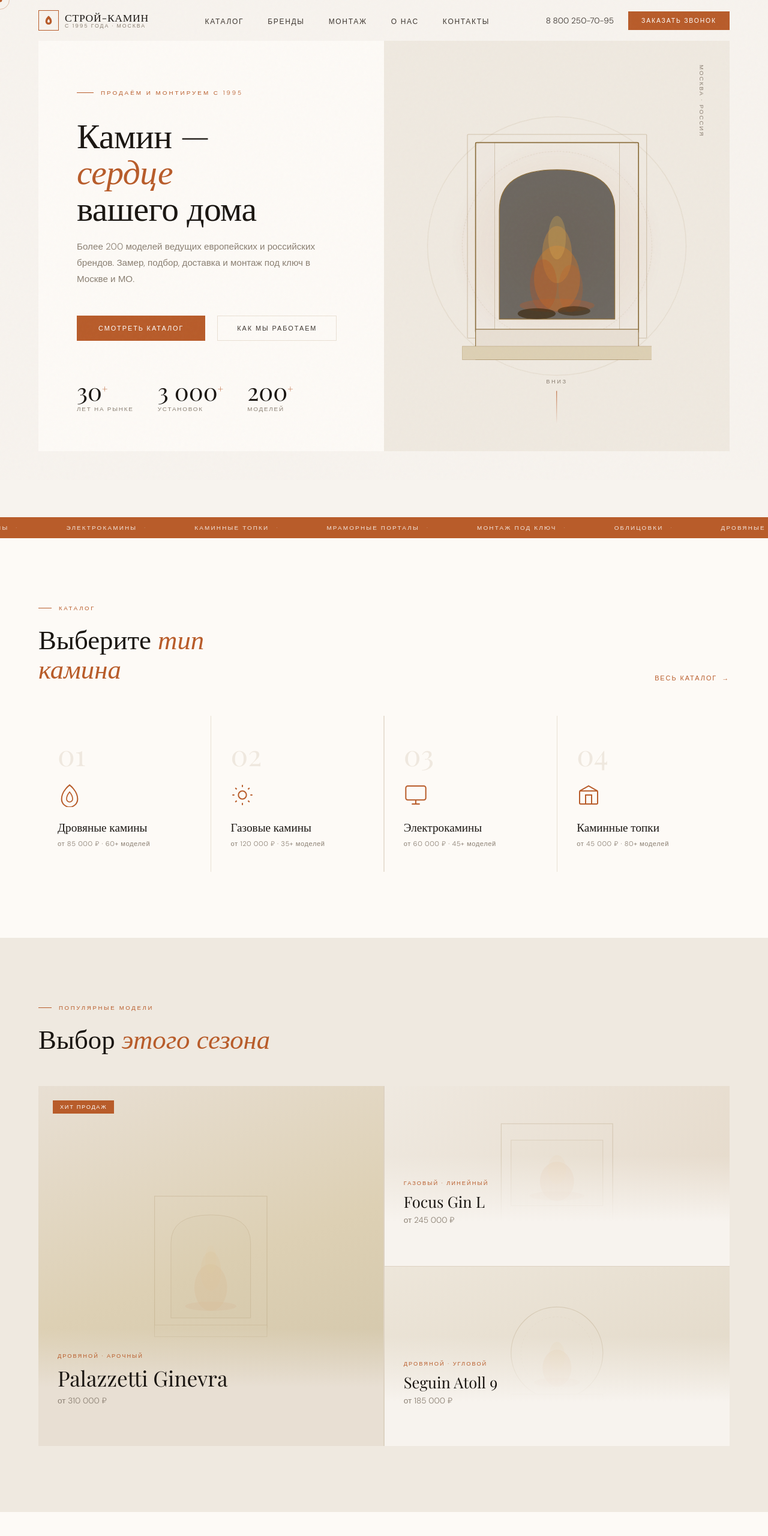
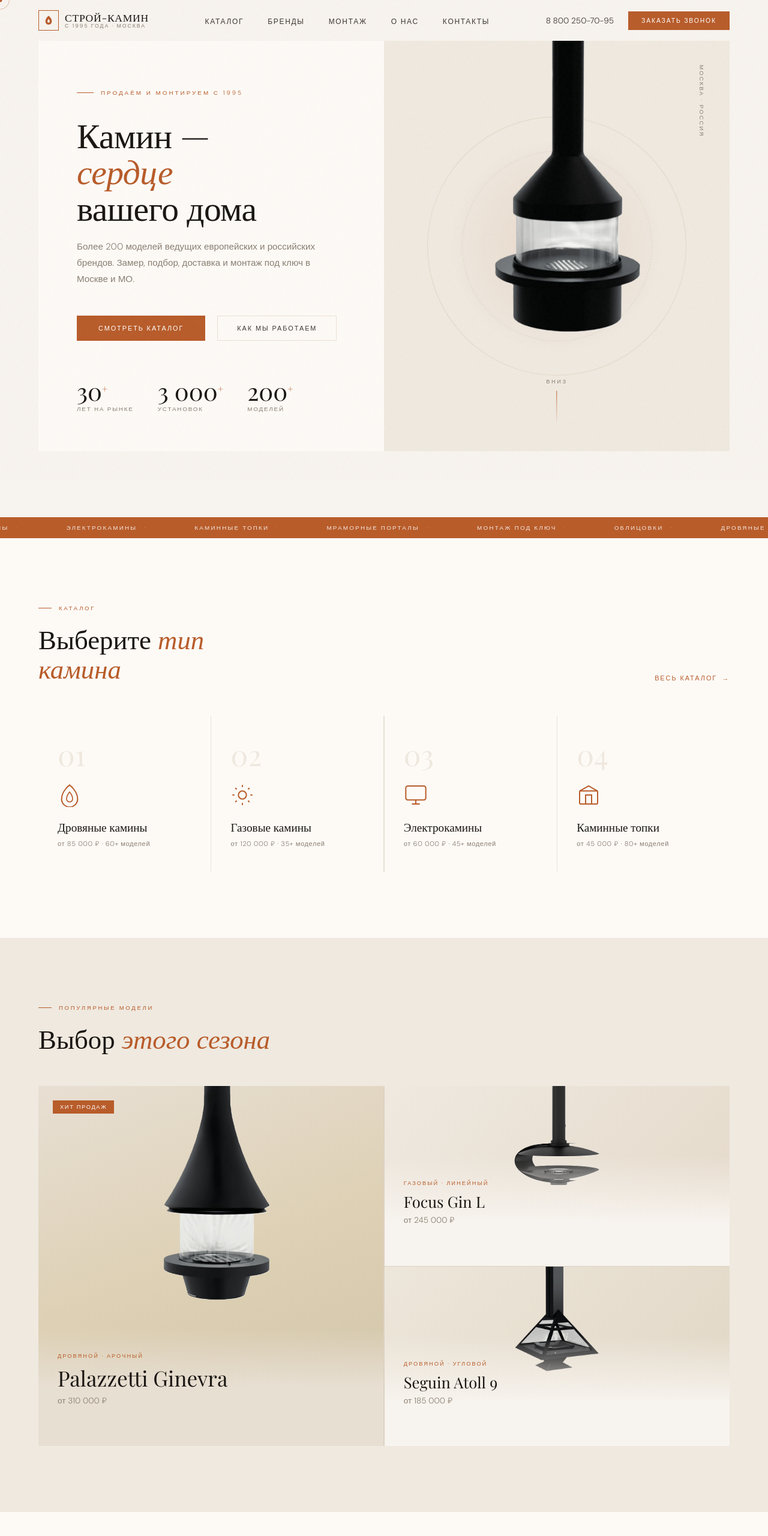
Before and after one commit to not-user-git/stroy-kamin-design, a plain HTML site: page index.html in a window 1280 px wide. Shown: the top 2560 px of the page at 60% size. Drawn offline with nearby package versions, Linux system fonts and the light colour scheme; a web font is replaced by a local one.

Commit message:
add a new fireplace

```diff
--- a/index.html
+++ b/index.html
@@ -181,11 +181,13 @@ h1 em { font-style:italic; color:var(--ember); }
 }
 @keyframes spin { to { transform:rotate(360deg); } }
 .hero-fireplace {
-  width:55%;
-  max-width:340px;
-  position:relative; z-index:2;
+width: 57%;
+  max-width: 395px;
+  position: relative;
+  z-index: 2;
+  translate: 0 -100px;
 }
-.hero-fireplace svg { width:100%; }
+.hero-fireplace img { width:100%; }
 /* warm glow behind fireplace */
 .hero-glow {
   position:absolute;
@@ -292,7 +294,7 @@ h2 em { font-style:italic; color:var(--ember); }
 }
 .feat-main:hover .feat-thumb,
 .feat-card:hover .feat-thumb { transform:scale(1.04); }
-.feat-thumb svg { width:38%; opacity:.18; }
+.feat-thumb img, .feat-thumb svg { width:25%; }
 .feat-info {
   position:absolute; bottom:0; left:0; right:0;
   background:linear-gradient(to top, rgba(247,243,238,1) 40%, rgba(247,243,238,0) 100%);
@@ -580,31 +582,7 @@ footer { background:var(--ink); color:rgba(245,238,223,.6); padding:80px 5vw 40p
       <div class="hero-circle"></div>
       <div class="hero-circle hero-circle-2"></div>
       <div class="hero-fireplace">
-        <svg viewBox="0 0 280 340" fill="none" xmlns="http://www.w3.org/2000/svg">
-          <!-- Portal frame -->
-          <rect x="20" y="20" width="240" height="280" rx="2" stroke="#8a6c3a" stroke-width="1.5"/>
-          <rect x="8" y="8" width="264" height="300" rx="1" stroke="rgba(139,108,58,.3)" stroke-width="1"/>
-          <!-- Arch opening -->
-          <path d="M55 280 L55 120 Q55 60 140 60 Q225 60 225 120 L225 280 Z" stroke="#8a6c3a" stroke-width="1.2" fill="rgba(26,22,18,.6)"/>
-          <!-- Flames -->
-          <ellipse cx="140" cy="260" rx="55" ry="10" fill="#b85c2a" opacity="0.35"/>
-          <ellipse cx="140" cy="220" rx="34" ry="48" fill="#c8742a" opacity="0.45"/>
-          <ellipse cx="140" cy="185" rx="22" ry="42" fill="#d4903a" opacity="0.38"/>
-          <ellipse cx="140" cy="160" rx="13" ry="32" fill="#e0b050" opacity="0.3"/>
-          <ellipse cx="120" cy="230" rx="20" ry="38" fill="#b85020" opacity="0.3"/>
-          <ellipse cx="160" cy="235" rx="18" ry="35" fill="#c06028" opacity="0.28"/>
-          <!-- Logs -->
-          <ellipse cx="110" cy="272" rx="28" ry="8" fill="#3d2810" opacity="0.7"/>
-          <ellipse cx="165" cy="268" rx="24" ry="7" fill="#3d2810" opacity="0.6"/>
-          <!-- Base -->
-          <rect x="20" y="295" width="240" height="45" rx="1" fill="#e8dfd3" stroke="#8a6c3a" stroke-width="1"/>
-          <rect x="0" y="320" width="280" height="20" rx="1" fill="#ddd0b4" stroke="rgba(139,108,58,.3)" stroke-width="1"/>
-          <!-- Mantel details -->
-          <line x1="20" y1="295" x2="260" y2="295" stroke="#8a6c3a" stroke-width="0.5" opacity="0.5"/>
-          <!-- Side pilasters -->
-          <rect x="20" y="20" width="28" height="275" fill="rgba(232,223,211,.15)" stroke="#8a6c3a" stroke-width="0.5" opacity="0.5"/>
-          <rect x="232" y="20" width="28" height="275" fill="rgba(232,223,211,.15)" stroke="#8a6c3a" stroke-width="0.5" opacity="0.5"/>
-        </svg>
+        <img src="./florencziya.png">
       </div>
     </div>
     <div class="hero-corner">Москва · Россия</div>
@@ -677,16 +655,8 @@ footer { background:var(--ink); color:rgba(245,238,223,.6); padding:80px 5vw 40p
 
   <div class="feat-layout">
     <div class="feat-main rv">
-      <div class="feat-thumb" style="background:linear-gradient(160deg, #e8dfd3 0%, #ddd0b4 50%, #d0c4a8 100%);">
-        <svg viewBox="0 0 280 340" fill="none" xmlns="http://www.w3.org/2000/svg">
-          <rect x="20" y="20" width="240" height="280" stroke="#8a6c3a" stroke-width="1.5"/>
-          <path d="M55 280 L55 120 Q55 60 140 60 Q225 60 225 120 L225 280 Z" stroke="#8a6c3a" stroke-width="1.2" fill="rgba(176,144,100,.15)"/>
-          <ellipse cx="140" cy="255" rx="55" ry="10" fill="#b85c2a" opacity="0.3"/>
-          <ellipse cx="140" cy="215" rx="35" ry="50" fill="#c8742a" opacity="0.4"/>
-          <ellipse cx="140" cy="180" rx="22" ry="42" fill="#d4903a" opacity="0.3"/>
-          <ellipse cx="140" cy="155" rx="12" ry="30" fill="#e0b050" opacity="0.25"/>
-          <rect x="20" y="295" width="240" height="25" fill="#ddd0b4" stroke="#8a6c3a" stroke-width="1"/>
-        </svg>
+      <div class="feat-thumb" style="background:linear-gradient(160deg, #e8dfd3 0%, #ddd0b4 50%, #d0c4a8 100%); align-items: start;">
+        <img src="./venecziya.png" style='width: 40%;'>
       </div>
       <div class="feat-badge">Хит продаж</div>
       <div class="feat-info">
@@ -699,14 +669,7 @@ footer { background:var(--ink); color:rgba(245,238,223,.6); padding:80px 5vw 40p
 
     <div class="feat-card rv d1">
       <div class="feat-thumb" style="background:linear-gradient(135deg, #efe9e0 0%, #e4d8c8 100%);">
-        <svg viewBox="0 0 200 200" fill="none" xmlns="http://www.w3.org/2000/svg">
-          <rect x="15" y="20" width="170" height="155" stroke="#8a6c3a" stroke-width="1.2"/>
-          <rect x="30" y="45" width="140" height="100" fill="rgba(176,144,100,.1)" stroke="#8a6c3a" stroke-width="0.8"/>
-          <ellipse cx="100" cy="130" rx="42" ry="7" fill="#b85c2a" opacity="0.25"/>
-          <ellipse cx="100" cy="108" rx="26" ry="30" fill="#c8742a" opacity="0.4"/>
-          <ellipse cx="100" cy="90" rx="14" ry="22" fill="#e0b050" opacity="0.28"/>
-          <rect x="15" y="170" width="170" height="30" fill="#ddd0b4" stroke="#8a6c3a" stroke-width="0.8"/>
-        </svg>
+        <img src="./flying-kamin.png" style='transform: translateY(-100px);'>
       </div>
       <div class="feat-info">
         <div class="feat-type">Газовый · Линейный</div>
@@ -717,15 +680,8 @@ footer { background:var(--ink); color:rgba(245,238,223,.6); padding:80px 5vw 40p
     </div>
 
     <div class="feat-card rv d2">
-      <div class="feat-thumb" style="background:linear-gradient(160deg, #ede6da 0%, #e0d6c4 100%);">
-        <svg viewBox="0 0 200 200" fill="none" xmlns="http://www.w3.org/2000/svg">
-          <circle cx="100" cy="95" r="70" stroke="#8a6c3a" stroke-width="1.2"/>
-          <circle cx="100" cy="95" r="55" stroke="rgba(139,108,58,.4)" stroke-width="0.6" stroke-dasharray="3 3"/>
-          <ellipse cx="100" cy="140" rx="35" ry="7" fill="#b85c2a" opacity="0.25"/>
-          <ellipse cx="100" cy="118" rx="22" ry="28" fill="#c8742a" opacity="0.42"/>
-          <ellipse cx="100" cy="100" rx="12" ry="22" fill="#e0b050" opacity="0.28"/>
-          <rect x="30" y="158" width="140" height="25" fill="#ddd0b4" stroke="#8a6c3a" stroke-width="0.8"/>
-        </svg>
+      <div class="feat-thumb" style="background:linear-gradient(135deg, #ede6da 0%, #e0d6c4 100%);">
+        <img src="./siena.png" style='transform: translateY(-80px);'>
       </div>
       <div class="feat-info">
         <div class="feat-type">Дровяной · Угловой</div>
```
Also changed, not shown: ameliya.png (added), design.png (added), florencziya.png (added), flying-kamin.png (added), piza.png (added), siena.png (added), venecziya.png (added).
